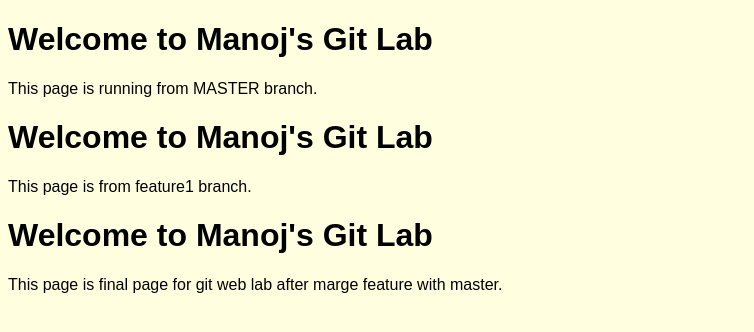
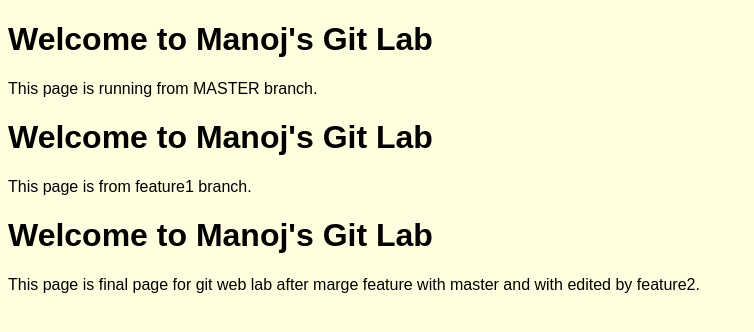
Before and after one commit to manojpal143/ansible-git-lab, a plain HTML site: page index.html in a window 1280 px wide. Shown: the whole page, without its empty margins (0-754 px from the left). Drawn offline with Linux system fonts and the light colour scheme.

Commit message:
modified by node2

```diff
--- a/index.html
+++ b/index.html
@@ -16,6 +16,6 @@
 </head>
 <body style="font-family: Arial; background-color: lightyellow;">
   <h1>Welcome to Manoj's Git Lab</h1>
-  <p>This page is final page for git web lab after marge feature with master.</p>
+  <p>This page is final page for git web lab after marge feature with master and with edited by feature2.</p>
 </body>
 </html>
```
